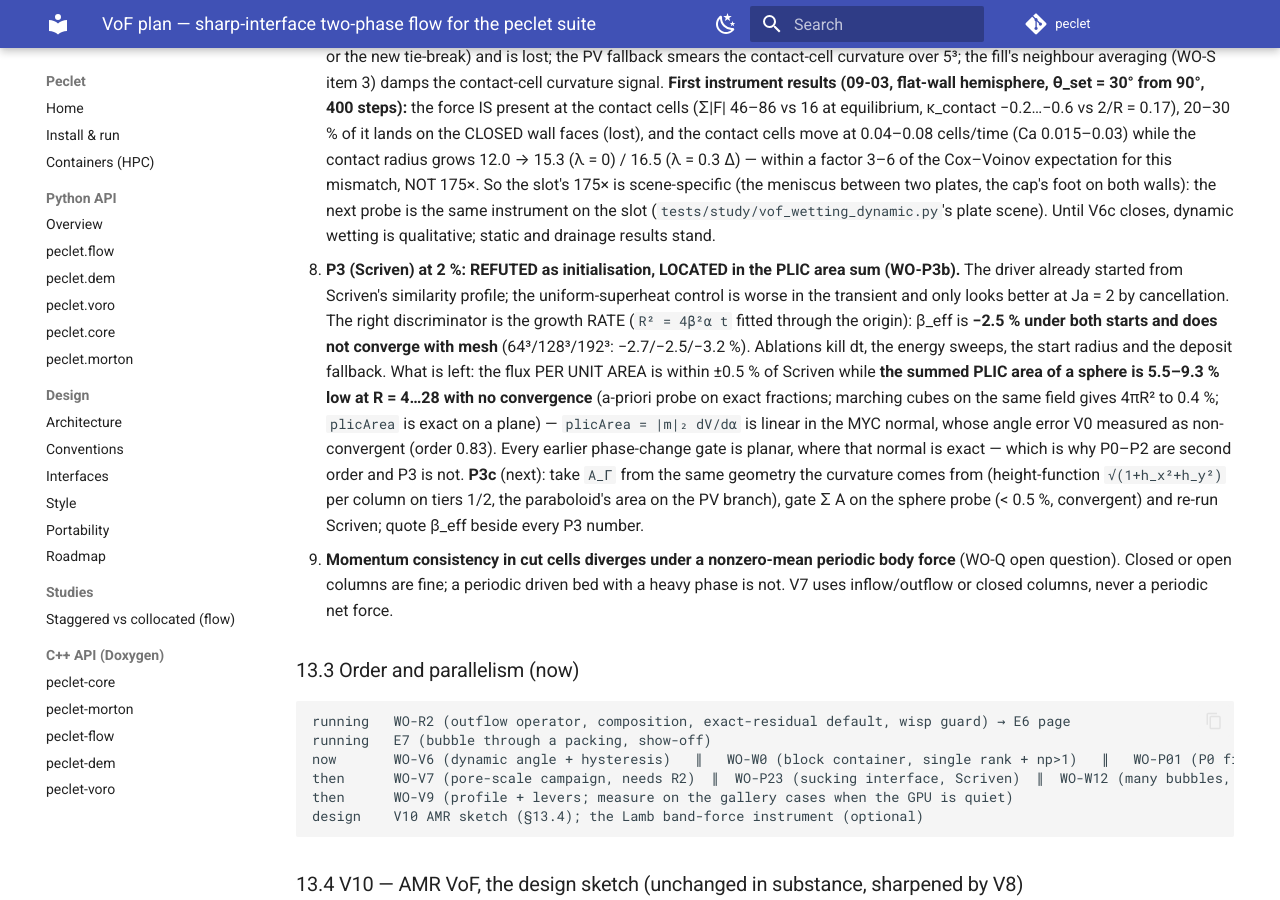
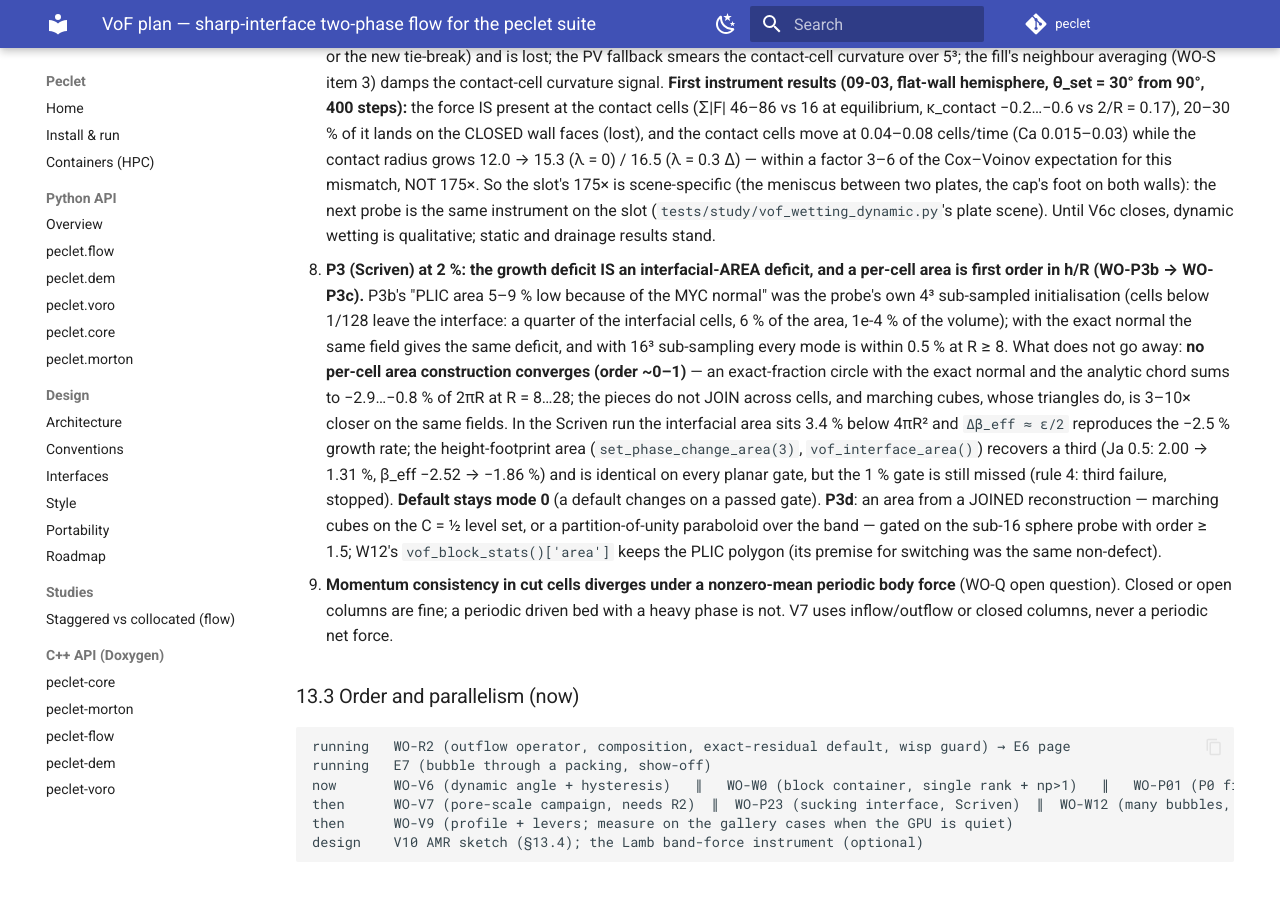
Before and after one commit to computational-chemical-engineering/peclet, an MkDocs documentation site: the page built from docs/VOF_PLAN.md, in a window 1280 px wide and 900 px high, scrolled down 24064 px. Built offline with MkDocs 1.6.1 and Material for MkDocs 9.7.7, drawn with Linux system fonts in a browser that asks for light colours; comment, search, counter and statistics services are not loaded; some of the changed text lies outside the part shown.

Commit message:
flow -> 59e9afa: WO-P3c (cascade area modes, vof_interface_area; P3 deficit = per-cell area first order in h/R; P3d = joined reconstruction); plan §13 item 8 rewritten
Co-Authored-By: Claude Fable 5.1 <noreply@anthropic.com>
Claude-Session: https://claude.ai/code/session_01Qa1K4Gwa3HaM7hQMg4qLqX

```diff
--- a/docs/VOF_PLAN.md
+++ b/docs/VOF_PLAN.md
@@ -1036,7 +1036,7 @@ pattern — the ABC counterpart of the V4 rule).
   orders of flux divergence on Hysing 2, nothing else moves), and adds the advector wisp guard.
   Also found: `max_open_divergence()` MUTATES the velocity at an outflow (non-mutating sibling
   `max_open_divergence_projected()`; the default is a user decision).
-- Pending (09-03 13:00): E6 page running; P23 LANDED (P3 open at 2 %); W12 + V6b LANDED; V6c instrument started (numbers in item 7); WO-V9 after them; V7's page needs a frozen render (~6 h) before publication; W3–W5 and the TBFsolver cross-code run remain.
+- Pending (09-03 13:00): E6 page running; P23 + P3b + P3c LANDED (P3 open at 1.3 % with mode 3; P3d = joined area); W12 + V6b LANDED; V6c instrument started (numbers in item 7); WO-V9 after them; V7's page needs a frozen render (~6 h) before publication; W3–W5 and the TBFsolver cross-code run remain.
 
 ## 13. Revised ladder for the remainder (2026-09-02, evening) — review and execution plan
 
@@ -1135,21 +1135,23 @@ gates, twice-failed gates escalate.
    (the meniscus between two plates, the cap's foot on both walls): the next probe is the same
    instrument on the slot (`tests/study/vof_wetting_dynamic.py`'s plate scene). Until V6c
    closes, dynamic wetting is qualitative; static and drainage results stand.
-8. **P3 (Scriven) at 2 %: REFUTED as initialisation, LOCATED in the PLIC area sum (WO-P3b).**
-   The driver already started from Scriven's similarity profile; the uniform-superheat control
-   is worse in the transient and only looks better at Ja = 2 by cancellation. The right
-   discriminator is the growth RATE (`R² = 4β²α t` fitted through the origin): β_eff is
-   **−2.5 % under both starts and does not converge with mesh** (64³/128³/192³: −2.7/−2.5/−3.2 %).
-   Ablations kill dt, the energy sweeps, the start radius and the deposit fallback. What is
-   left: the flux PER UNIT AREA is within ±0.5 % of Scriven while **the summed PLIC area of a
-   sphere is 5.5–9.3 % low at R = 4…28 with no convergence** (a-priori probe on exact fractions;
-   marching cubes on the same field gives 4πR² to 0.4 %; `plicArea` is exact on a plane) —
-   `plicArea = |m|₂ dV/dα` is linear in the MYC normal, whose angle error V0 measured as
-   non-convergent (order 0.83). Every earlier phase-change gate is planar, where that normal
-   is exact — which is why P0–P2 are second order and P3 is not. **P3c** (next): take `A_Γ`
-   from the same geometry the curvature comes from (height-function `√(1+h_x²+h_y²)` per
-   column on tiers 1/2, the paraboloid's area on the PV branch), gate Σ A on the sphere probe
-   (< 0.5 %, convergent) and re-run Scriven; quote β_eff beside every P3 number.
+8. **P3 (Scriven) at 2 %: the growth deficit IS an interfacial-AREA deficit, and a per-cell
+   area is first order in h/R (WO-P3b → WO-P3c).** P3b's "PLIC area 5–9 % low because of the
+   MYC normal" was the probe's own 4³ sub-sampled initialisation (cells below 1/128 leave the
+   interface: a quarter of the interfacial cells, 6 % of the area, 1e-4 % of the volume); with
+   the exact normal the same field gives the same deficit, and with 16³ sub-sampling every mode
+   is within 0.5 % at R ≥ 8. What does not go away: **no per-cell area construction converges
+   (order ~0–1)** — an exact-fraction circle with the exact normal and the analytic chord sums to
+   −2.9…−0.8 % of 2πR at R = 8…28; the pieces do not JOIN across cells, and marching cubes,
+   whose triangles do, is 3–10× closer on the same fields. In the Scriven run the interfacial
+   area sits 3.4 % below 4πR² and `Δβ_eff ≈ ε/2` reproduces the −2.5 % growth rate; the
+   height-footprint area (`set_phase_change_area(3)`, `vof_interface_area()`) recovers a third
+   (Ja 0.5: 2.00 → 1.31 %, β_eff −2.52 → −1.86 %) and is identical on every planar gate, but
+   the 1 % gate is still missed (rule 4: third failure, stopped). **Default stays mode 0**
+   (a default changes on a passed gate). **P3d**: an area from a JOINED reconstruction —
+   marching cubes on the C = ½ level set, or a partition-of-unity paraboloid over the band —
+   gated on the sub-16 sphere probe with order ≥ 1.5; W12's `vof_block_stats()['area']`
+   keeps the PLIC polygon (its premise for switching was the same non-defect).
 9. **Momentum consistency in cut cells diverges under a nonzero-mean periodic body force**
    (WO-Q open question). Closed or open columns are fine; a periodic driven bed with a heavy
    phase is not. V7 uses inflow/outflow or closed columns, never a periodic net force.
```
